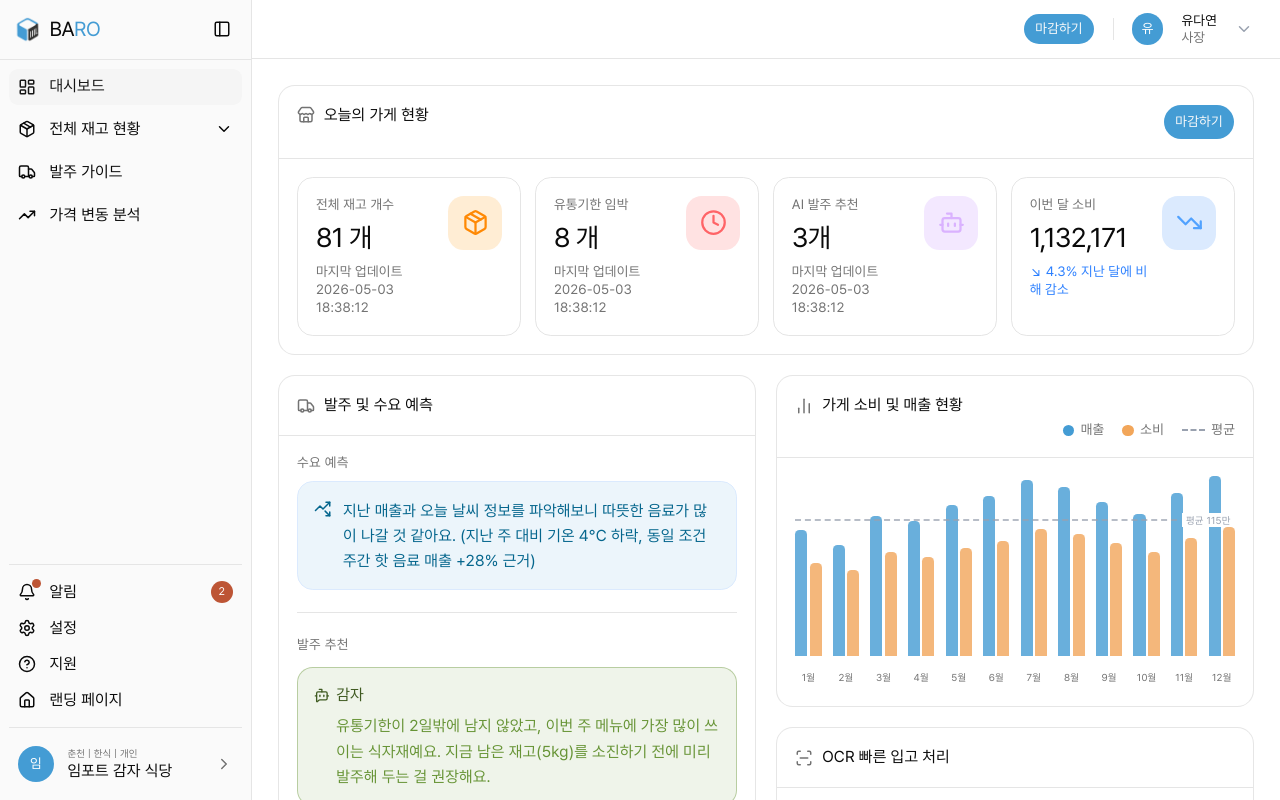
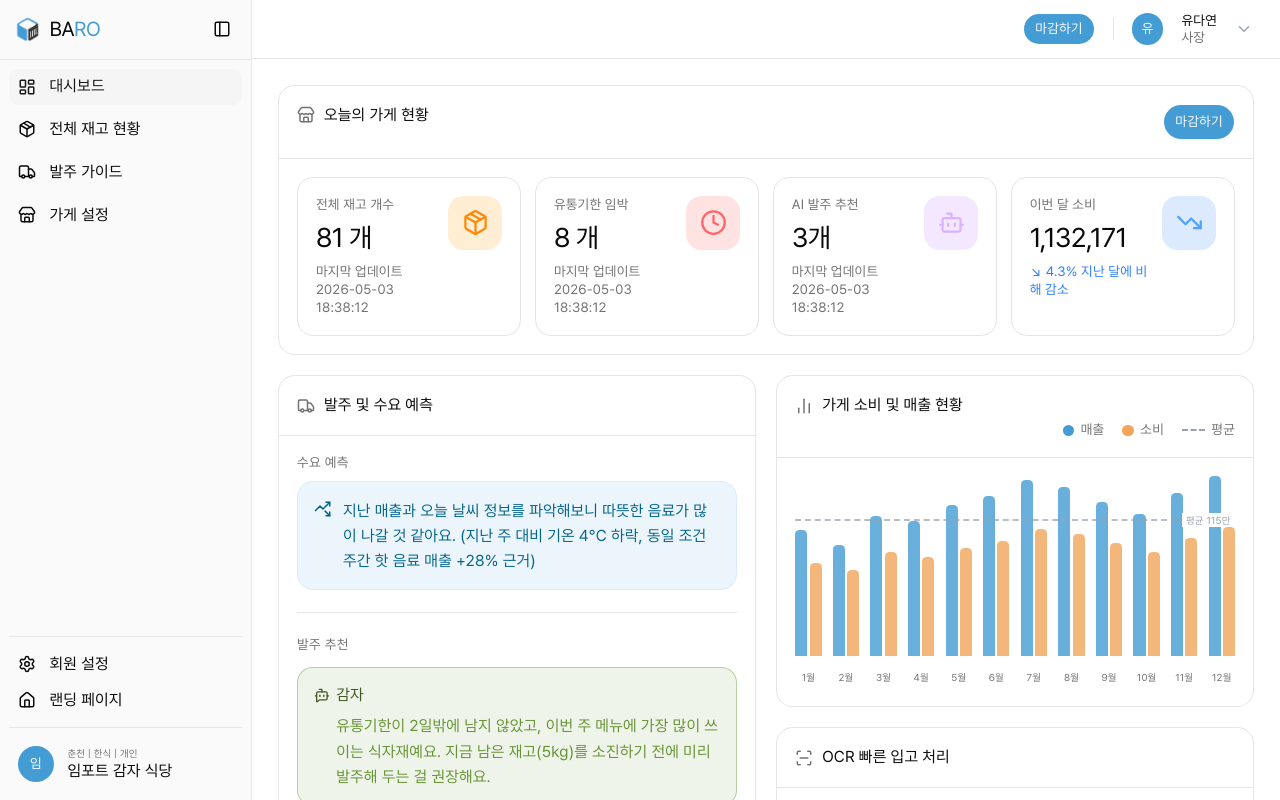
Before and after one commit to from-knu-import-potato/baro-frontend, a React (Vite) app: page /dashboard in a window 1280 px wide. Shown: the top 800 px of the page. Built offline with nearby package versions, Linux system fonts and the light colour scheme.

Commit message:
♻️ refactor: 변경된 기획에 맞추어 사이드바 개편
- 지원 주석 처리
- 전체 재고 현황을 다른 탭과 동일하게 수정
- 가게 설정과 회원 설정 분리
- MVP에서는 한 계정 당 한 가게이므로 가게 프로필 부분에 아이콘 삭제

```diff
--- a/src/widgets/AppSidebar.tsx
+++ b/src/widgets/AppSidebar.tsx
@@ -1,21 +1,7 @@
-import { useState } from 'react';
-
-import {
-  LayoutDashboard,
-  Package,
-  Truck,
-  TrendingUp,
-  Settings,
-  HelpCircle,
-  Home,
-  ChevronRight,
-  ChevronDown,
-} from 'lucide-react';
+import { LayoutDashboard, Package, Truck, Store, Settings, Home } from 'lucide-react';
 import { NavLink, useLocation } from 'react-router-dom';
 
 import { routePaths } from '@/app/routes/routePaths';
-import NotificationDropdown from '@/features/notification/components/NotificationDropdown';
-import { Collapsible, CollapsibleContent } from '@/shadcn/ui/collapsible';
 import {
   Sidebar,
   SidebarContent,
@@ -26,17 +12,14 @@ import {
   SidebarMenu,
   SidebarMenuButton,
   SidebarMenuItem,
-  SidebarMenuSub,
-  SidebarMenuSubButton,
-  SidebarMenuSubItem,
   SidebarSeparator,
   SidebarTrigger,
 } from '@/shadcn/ui/sidebar';
 import BaroLogo from '@/shared/assets/images/baro-logo.png';
 
 const BOTTOM_NAV_ITEMS = [
-  { label: '설정', icon: Settings, to: routePaths.settings },
-  { label: '지원', icon: HelpCircle, to: routePaths.support },
+  { label: '회원 설정', icon: Settings, to: routePaths.settings },
+  // { label: '지원', icon: HelpCircle, to: routePaths.support },
   { label: '랜딩 페이지', icon: Home, to: routePaths.landing },
 ];
 
@@ -47,10 +30,6 @@ interface AppSidebarProps {
 
 const AppSidebar = ({ storeName, storeCategory }: AppSidebarProps) => {
   const location = useLocation();
-  const isInventoryActive =
-    location.pathname === routePaths.inventoryCurrent ||
-    location.pathname === routePaths.inventoryDepleted;
-  const [inventoryOpen, setInventoryOpen] = useState(isInventoryActive);
 
   return (
     <Sidebar collapsible="icon">
@@ -83,41 +62,16 @@ const AppSidebar = ({ storeName, storeCategory }: AppSidebarProps) => {
               </SidebarMenuItem>
 
               {/* 전체 재고 현황 */}
-              <Collapsible open={inventoryOpen} onOpenChange={setInventoryOpen}>
               <SidebarMenuItem>
                 <SidebarMenuButton
-                    isActive={isInventoryActive}
+                  isActive={location.pathname === routePaths.inventory}
                   tooltip="전체 재고 현황"
-                    onClick={() => setInventoryOpen((prev) => !prev)}
+                  render={<NavLink to={routePaths.inventory} />}
                 >
                   <Package />
-                    <span className="flex-1 truncate">전체 재고 현황</span>
-                    <ChevronDown
-                      className={`ml-auto w-4 h-4 transition-transform duration-200 group-data-[collapsible=icon]:hidden ${inventoryOpen ? 'rotate-180' : ''}`}
-                    />
+                  <span>전체 재고 현황</span>
                 </SidebarMenuButton>
-                  <CollapsibleContent>
-                    <SidebarMenuSub>
-                      <SidebarMenuSubItem>
-                        <SidebarMenuSubButton
-                          isActive={location.pathname === routePaths.inventoryCurrent}
-                          render={<NavLink to={routePaths.inventoryCurrent} />}
-                        >
-                          <span>현재 재고 현황</span>
-                        </SidebarMenuSubButton>
-                      </SidebarMenuSubItem>
-                      <SidebarMenuSubItem>
-                        <SidebarMenuSubButton
-                          isActive={location.pathname === routePaths.inventoryDepleted}
-                          render={<NavLink to={routePaths.inventoryDepleted} />}
-                        >
-                          <span>소진 재고 현황</span>
-                        </SidebarMenuSubButton>
-                      </SidebarMenuSubItem>
-                    </SidebarMenuSub>
-                  </CollapsibleContent>
               </SidebarMenuItem>
-              </Collapsible>
 
               {/* 발주 가이드 */}
               <SidebarMenuItem>
@@ -131,15 +85,15 @@ const AppSidebar = ({ storeName, storeCategory }: AppSidebarProps) => {
                 </SidebarMenuButton>
               </SidebarMenuItem>
 
-              {/* 가격 변동 분석 */}
+              {/* 가게 설정 */}
               <SidebarMenuItem>
                 <SidebarMenuButton
-                  isActive={location.pathname === routePaths.priceAnalysis}
-                  tooltip="가격 변동 분석"
-                  render={<NavLink to={routePaths.priceAnalysis} />}
+                  isActive={location.pathname.startsWith(routePaths.storeSettings)}
+                  tooltip="가게 설정"
+                  render={<NavLink to={routePaths.storeSettings} />}
                 >
-                  <TrendingUp />
-                  <span>가격 변동 분석</span>
+                  <Store />
+                  <span>가게 설정</span>
                 </SidebarMenuButton>
               </SidebarMenuItem>
             </SidebarMenu>
@@ -151,7 +105,6 @@ const AppSidebar = ({ storeName, storeCategory }: AppSidebarProps) => {
       <SidebarFooter className="pb-2">
         <SidebarSeparator className="mx-0" />
         <SidebarMenu>
-          <NotificationDropdown />
           {BOTTOM_NAV_ITEMS.map(({ label, icon: Icon, to }) => (
             <SidebarMenuItem key={to}>
               <SidebarMenuButton
@@ -177,7 +130,6 @@ const AppSidebar = ({ storeName, storeCategory }: AppSidebarProps) => {
             <span className="text-[10px] text-muted-foreground truncate">{storeCategory}</span>
             <span className="text-sm font-semibold text-foreground truncate">{storeName}</span>
           </div>
-          <ChevronRight className="w-4 h-4 text-muted-foreground ml-auto shrink-0" />
         </SidebarMenuButton>
       </SidebarFooter>
     </Sidebar>
```
Lines whose indentation alone changed are shown as unchanged.
